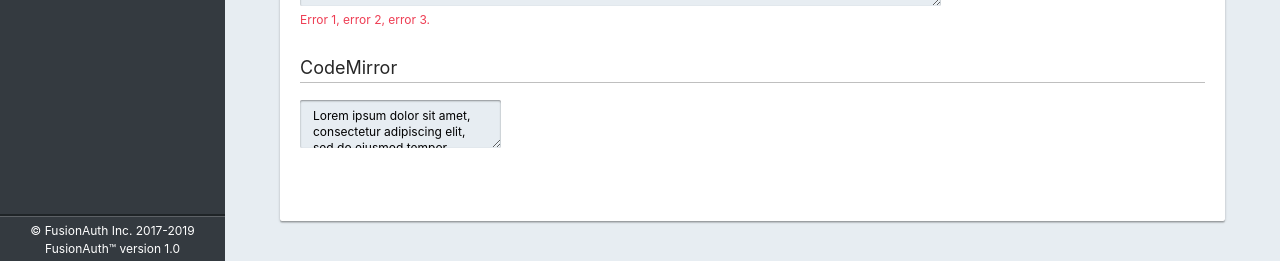
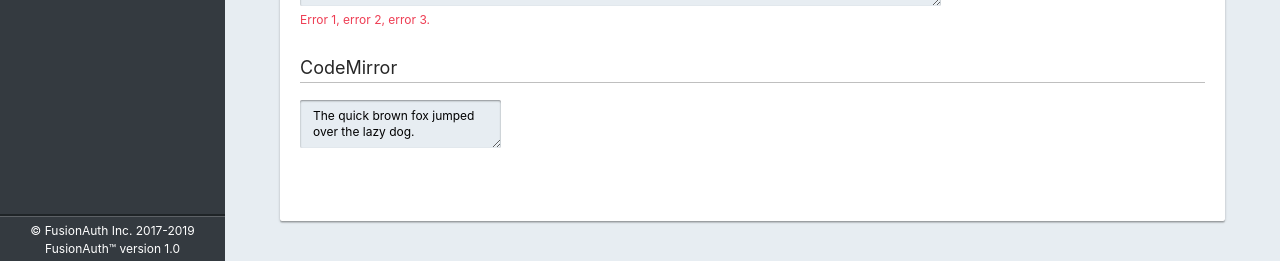
Before and after one commit to FusionAuth/fusionauth-style, a Jekyll site: the page built from application/widgets.html, in a window 1280 px wide and 1350 px high. Shown: the part 1089-1350 px from the top of the window. Built offline with Jekyll 4.4.1, drawn with Linux system fonts in a browser that asks for light colours; nearby versions of some CDN libraries.

Commit message:
Swap out Lorem ipsum for Quick Brown fox so Chrome stops asking to translate Latin to English. :-)

```diff
--- a/application/widgets.html
+++ b/application/widgets.html
@@ -126,6 +126,7 @@ nav: widgets
               <input type="text" id="error-datetime" class="error datetime-picker"/>
               <span class="error">Error 1, error 2, error 3</span>
             </div>
+
             <div class="form-row">
               <!-- No Label -->
               <textarea cols="75" class="error textarea">Text Area without a label. It should align left, make sure errors are correctly aligned.</textarea>
@@ -137,7 +138,7 @@ nav: widgets
             <legend>CodeMirror</legend>
 
             <div class="form-row">
-              <textarea name="code-mirror" class="text-editor">Lorem ipsum dolor sit amet, consectetur adipiscing elit, sed do eiusmod tempor incididunt ut labore et dolore magna aliqua. Ut enim ad minim veniam, quis nostrud exercitation ullamco laboris nisi ut aliquip ex ea commodo consequat.</textarea>
+              <textarea name="code-mirror" class="text-editor">The quick brown fox jumped over the lazy dog.</textarea>
             </div>
 
           </fieldset>
```
